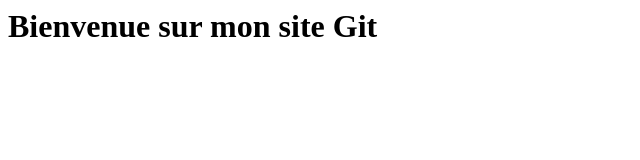
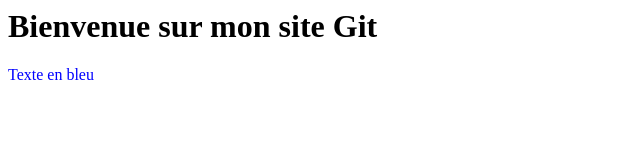
Before and after one commit to imy-alt/git-w3schools, a plain HTML site: page index.html in a window 1280 px wide. Shown: the full height of the page, 0-640 px from the left. Drawn offline with Linux system fonts and the light colour scheme.

Commit message:
Ajout d'un style de couleur bleue

```diff
--- a/index.html
+++ b/index.html
@@ -1 +1,2 @@
 <h1>Bienvenue sur mon site Git</h1>
+<p style='color:blue;'>Texte en bleu</p>
```
